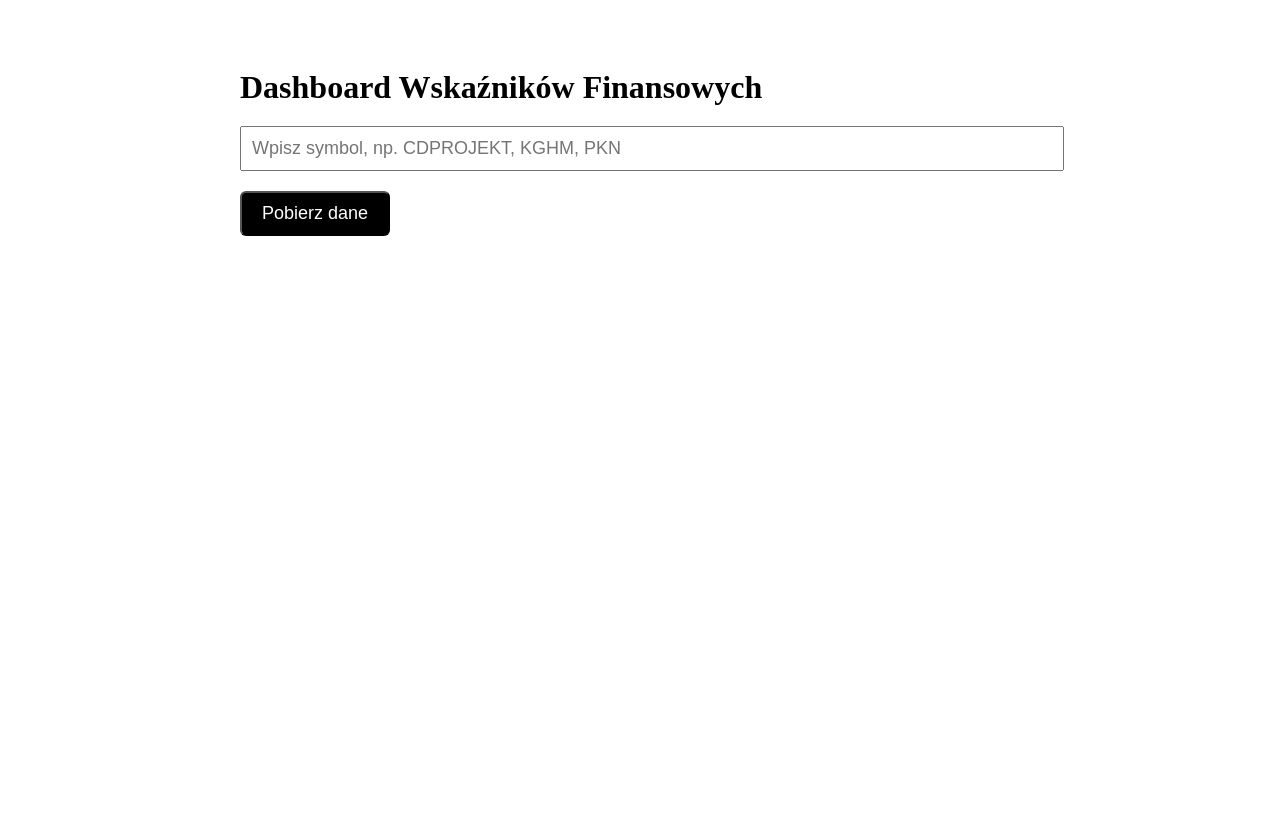
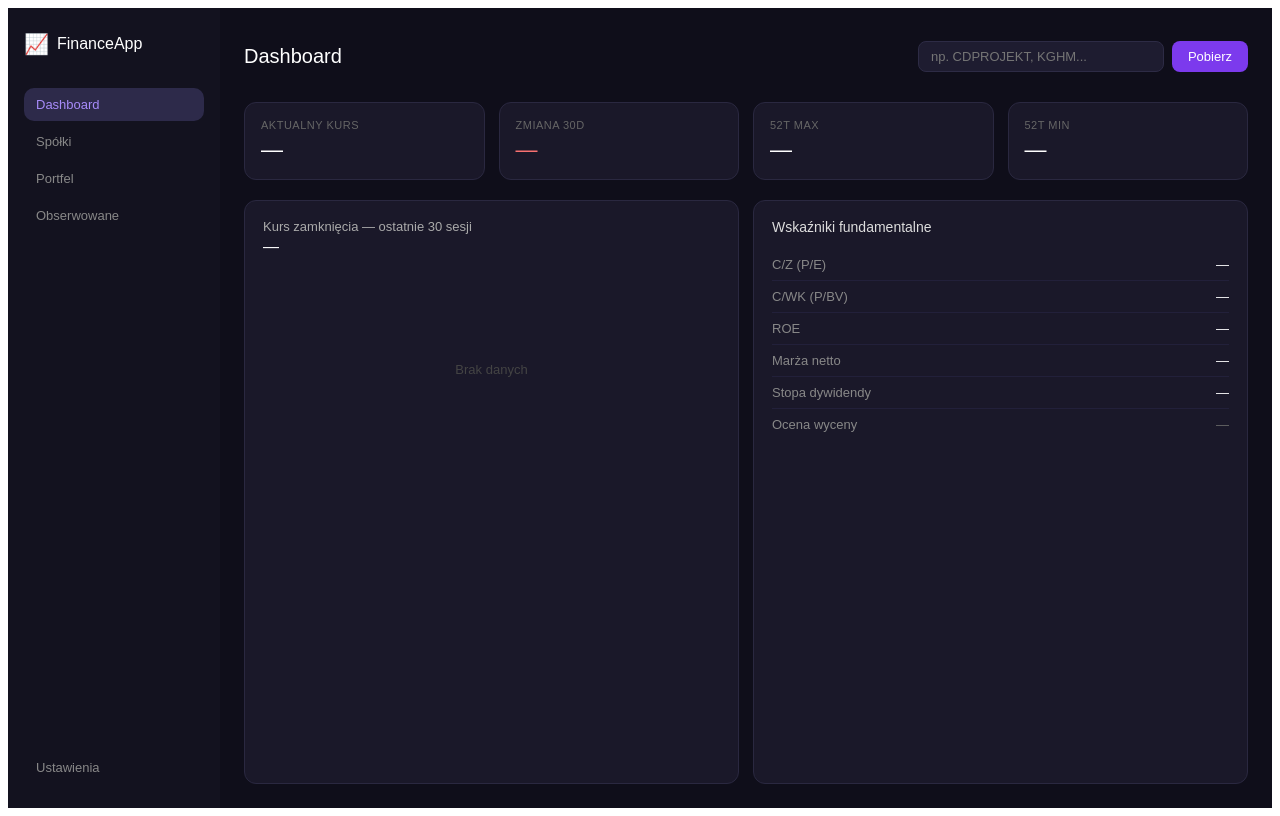
Before and after one commit to kozadamxd-source/FinanceApp---Frontend, a Next.js app: page / in a window 1280 px wide. Built offline with nearby package versions, Linux system fonts and the light colour scheme; no server answers.

Commit message:
New look, charts Yahoo

```diff
--- a/app/page.js
+++ b/app/page.js
@@ -1,26 +1,36 @@
 "use client";
-import { useState } from "react";
+import { useState, useEffect, useRef } from "react";
+
+const API = process.env.NEXT_PUBLIC_API_URL;
 
 export default function Home() {
   const [symbol, setSymbol] = useState("");
-  const [data, setData] = useState(null);
+  const [metrics, setMetrics] = useState(null);
+  const [history, setHistory] = useState(null);
   const [loading, setLoading] = useState(false);
   const [error, setError] = useState(null);
+  const chartRef = useRef(null);
+  const chartInstance = useRef(null);
 
-  const fetchMetrics = async () => {
+  const loadData = async () => {
+    if (!symbol) return;
     setLoading(true);
     setError(null);
-    setData(null);
+    setMetrics(null);
+    setHistory(null);
+
     try {
-      const res = await fetch(
-        `${process.env.NEXT_PUBLIC_API_URL}/metrics?symbol=${symbol}`
-      );
-      if (!res.ok) {
-        const err = await res.json();
-        throw new Error(err.detail || `Błąd ${res.status}`);
-      }
-      const json = await res.json();
-      setData(json);
+      const [mRes, hRes] = await Promise.all([
+        fetch(`${API}/metrics?symbol=${symbol}`),
+        fetch(`${API}/history?symbol=${symbol}&days=30`),
+      ]);
+
+      if (!mRes.ok) throw new Error(`Błąd metrics: ${mRes.status}`);
+      if (!hRes.ok) throw new Error(`Błąd history: ${hRes.status}`);
+
+      const [m, h] = await Promise.all([mRes.json(), hRes.json()]);
+      setMetrics(m);
+      setHistory(h);
     } catch (e) {
       setError(e.message);
     } finally {
@@ -28,74 +38,186 @@ export default function Home() {
     }
   };
 
-  const handleKeyDown = (e) => {
-    if (e.key === "Enter") fetchMetrics();
+  useEffect(() => {
+    if (!history || !chartRef.current) return;
+
+    const loadChart = async () => {
+      const { Chart, registerables } = await import("chart.js");
+      Chart.register(...registerables);
+
+      if (chartInstance.current) {
+        chartInstance.current.destroy();
+      }
+
+      const labels = history.history.map((d) => d.date);
+      const closes = history.history.map((d) => d.close);
+      const first = closes[0];
+      const last = closes[closes.length - 1];
+      const color = last >= first ? "#34d399" : "#f87171";
+
+      chartInstance.current = new Chart(chartRef.current, {
+        type: "line",
+        data: {
+          labels,
+          datasets: [
+            {
+              label: "Kurs zamknięcia",
+              data: closes,
+              borderColor: color,
+              backgroundColor: color + "22",
+              borderWidth: 2,
+              pointRadius: 0,
+              fill: true,
+              tension: 0.3,
+            },
+          ],
+        },
+        options: {
+          responsive: true,
+          maintainAspectRatio: false,
+          plugins: {
+            legend: { display: false },
+            tooltip: {
+              callbacks: {
+                label: (ctx) => `${ctx.parsed.y.toFixed(2)} PLN`,
+              },
+            },
+          },
+          scales: {
+            x: {
+              ticks: {
+                color: "#666",
+                maxTicksLimit: 6,
+                font: { size: 11 },
+              },
+              grid: { color: "#1e1c30" },
+            },
+            y: {
+              ticks: {
+                color: "#666",
+                font: { size: 11 },
+                callback: (v) => v.toFixed(0) + " PLN",
+              },
+              grid: { color: "#1e1c30" },
+            },
+          },
+        },
+      });
+    };
+
+    loadChart();
+  }, [history]);
+
+  const fmt = (val, suffix = "") =>
+    val != null ? val.toFixed(2) + suffix : "—";
+
+  const peRating = (pe) => {
+    if (!pe) return { label: "Brak danych", color: "#666" };
+    if (pe < 10) return { label: "Niedowartościowana", color: "#34d399" };
+    if (pe < 20) return { label: "Atrakcyjna", color: "#34d399" };
+    if (pe < 30) return { label: "Neutralna", color: "#facc15" };
+    return { label: "Droga", color: "#f87171" };
   };
 
+  const priceChange = history
+    ? (
+        ((history.history[history.history.length - 1].close -
+          history.history[0].close) /
+          history.history[0].close) *
+        100
+      ).toFixed(2)
+    : null;
+
   return (
-    <div style={{ padding: 40, maxWidth: 800, margin: "0 auto" }}>
-      <h1 style={{ fontSize: 32, marginBottom: 20 }}>
-        Dashboard Wskaźników Finansowych
-      </h1>
-      <input
-        placeholder="Wpisz symbol, np. CDPROJEKT, KGHM, PKN"
-        value={symbol}
-        onChange={(e) => setSymbol(e.target.value)}
-        onKeyDown={handleKeyDown}
-        style={{ padding: 10, width: "100%", fontSize: 18, marginBottom: 20 }}
-      />
-      <button
-        onClick={fetchMetrics}
-        style={{
-          padding: "10px 20px",
-          fontSize: 18,
-          cursor: "pointer",
-          background: "black",
-          color: "white",
-          borderRadius: 6,
-        }}
-      >
-        Pobierz dane
-      </button>
+    <div style={{ display: "flex", height: "100vh", background: "#0f0e1a", color: "#fff", fontFamily: "sans-serif" }}>
+      {/* Sidebar */}
+      <div style={{ width: 180, background: "#13121f", padding: "24px 16px", display: "flex", flexDirection: "column", gap: 4 }}>
+        <div style={{ fontSize: 16, fontWeight: 500, marginBottom: 28, display: "flex", alignItems: "center", gap: 8 }}>
+          <span style={{ color: "#a78bfa", fontSize: 20 }}>📈</span> FinanceApp
+        </div>
+        {["Dashboard", "Spółki", "Portfel", "Obserwowane"].map((item, i) => (
+          <div key={i} style={{ padding: "9px 12px", borderRadius: 10, fontSize: 13, color: i === 0 ? "#a78bfa" : "#888", background: i === 0 ? "#2d2a4a" : "transparent", cursor: "pointer" }}>
+            {item}
+          </div>
+        ))}
+        <div style={{ marginTop: "auto", padding: "9px 12px", borderRadius: 10, fontSize: 13, color: "#888", cursor: "pointer" }}>
+          Ustawienia
+        </div>
+      </div>
 
-      {loading && <p>Ładowanie...</p>}
-      {error && <p style={{ color: "red", marginTop: 20 }}>Błąd: {error}</p>}
-
-      {data && (
-        <div style={{ marginTop: 30 }}>
-          <h2>Wyniki dla: {data.symbol}</h2>
-          <div
-            style={{
-              display: "grid",
-              gridTemplateColumns: "1fr 1fr",
-              gap: 20,
-              marginTop: 20,
-            }}
-          >
-            <Card label="C/Z (P/E)" value={data.pe} />
-            <Card label="C/WK (P/BV)" value={data.pbv} />
-            <Card label="ROE" value={data.roe != null ? `${data.roe}%` : null} />
-            <Card label="Marża netto" value={data.net_margin != null ? `${data.net_margin}%` : null} />
-            <Card label="Stopa dywidendy" value={data.dividend_yield != null ? `${data.dividend_yield}%` : null} />
+      {/* Main */}
+      <div style={{ flex: 1, padding: 24, overflowY: "auto", display: "flex", flexDirection: "column", gap: 20 }}>
+        {/* Top bar */}
+        <div style={{ display: "flex", alignItems: "center", justifyContent: "space-between" }}>
+          <h1 style={{ fontSize: 20, fontWeight: 500 }}>Dashboard</h1>
+          <div style={{ display: "flex", gap: 8 }}>
+            <input
+              placeholder="np. CDPROJEKT, KGHM..."
+              value={symbol}
+              onChange={(e) => setSymbol(e.target.value.toUpperCase())}
+              onKeyDown={(e) => e.key === "Enter" && loadData()}
+              style={{ background: "#1e1c30", border: "0.5px solid #2d2b45", borderRadius: 8, padding: "7px 12px", color: "#fff", fontSize: 13, width: 220, outline: "none" }}
+            />
+            <button
+              onClick={loadData}
+              style={{ background: "#7c3aed", border: "none", borderRadius: 8, padding: "7px 16px", color: "#fff", fontSize: 13, cursor: "pointer" }}
+            >
+              {loading ? "..." : "Pobierz"}
+            </button>
           </div>
         </div>
-      )}
+
+        {error && <div style={{ color: "#f87171", fontSize: 13 }}>Błąd: {error}</div>}
+
+        {/* Metric cards */}
+        <div style={{ display: "grid", gridTemplateColumns: "repeat(4, 1fr)", gap: 14 }}>
+          {[
+            { label: "Aktualny kurs", value: history ? `${history.current_price} PLN` : "—" },
+            { label: "Zmiana 30d", value: priceChange ? `${priceChange}%` : "—", color: priceChange > 0 ? "#34d399" : "#f87171" },
+            { label: "52T max", value: history ? `${history.week_high_52} PLN` : "—" },
+            { label: "52T min", value: history ? `${history.week_low_52} PLN` : "—" },
+          ].map((card, i) => (
+            <div key={i} style={{ background: "#1a1829", borderRadius: 12, padding: 16, border: "0.5px solid #2a2840" }}>
+              <div style={{ fontSize: 11, color: "#666", textTransform: "uppercase", letterSpacing: "0.5px", marginBottom: 6 }}>{card.label}</div>
+              <div style={{ fontSize: 22, fontWeight: 500, color: card.color || "#fff" }}>{card.value}</div>
+            </div>
+          ))}
+        </div>
+
+        {/* Chart + indicators */}
+        <div style={{ display: "grid", gridTemplateColumns: "1fr 1fr", gap: 14, flex: 1 }}>
+          {/* Chart */}
+          <div style={{ background: "#1a1829", borderRadius: 12, padding: 18, border: "0.5px solid #2a2840" }}>
+            <div style={{ fontSize: 13, color: "#aaa", marginBottom: 4 }}>Kurs zamknięcia — ostatnie 30 sesji</div>
+            <div style={{ fontSize: 16, fontWeight: 500, marginBottom: 14 }}>
+              {history ? history.symbol : "—"}
+              {history?.current_price && <span style={{ marginLeft: 12, color: "#a78bfa" }}>{history.current_price} PLN</span>}
+            </div>
+            <div style={{ height: 200, position: "relative" }}>
+              <canvas ref={chartRef} />
+              {!history && <div style={{ position: "absolute", inset: 0, display: "flex", alignItems: "center", justifyContent: "center", color: "#444", fontSize: 13 }}>Brak danych</div>}
+            </div>
+          </div>
+
+          {/* Indicators */}
+          <div style={{ background: "#1a1829", borderRadius: 12, padding: 18, border: "0.5px solid #2a2840" }}>
+            <div style={{ fontSize: 14, fontWeight: 500, marginBottom: 14, color: "#ddd" }}>Wskaźniki fundamentalne</div>
+            {[
+              { label: "C/Z (P/E)", value: fmt(metrics?.pe) },
+              { label: "C/WK (P/BV)", value: fmt(metrics?.pbv) },
+              { label: "ROE", value: fmt(metrics?.roe, "%") },
+              { label: "Marża netto", value: fmt(metrics?.net_margin, "%") },
+              { label: "Stopa dywidendy", value: fmt(metrics?.dividend_yield, "%") },
+              { label: "Ocena wyceny", value: metrics ? peRating(metrics.pe).label : "—", color: metrics ? peRating(metrics.pe).color : "#666" },
+            ].map((row, i) => (
+              <div key={i} style={{ display: "flex", justifyContent: "space-between", alignItems: "center", padding: "8px 0", borderBottom: i < 5 ? "0.5px solid #22203a" : "none", fontSize: 13 }}>
+                <span style={{ color: "#888" }}>{row.label}</span>
+                <span style={{ color: row.color || "#fff", fontWeight: 500 }}>{row.value}</span>
+              </div>
+            ))}
+          </div>
+        </div>
+      </div>
     </div>
   );
 }
-
-function Card({ label, value }) {
-  return (
-    <div
-      style={{
-        padding: 20,
-        border: "1px solid #ddd",
-        borderRadius: 8,
-        background: "#fafafa",
-      }}
-    >
-      <h3 style={{ marginBottom: 10 }}>{label}</h3>
-      <p style={{ fontSize: 20, fontWeight: "bold" }}>{value ?? "—"}</p>
-    </div>
-  );
-}
```
Also changed, not shown: package.json (+4 -3 lines), 2 other files (tests, documents, lock files or other folders).
